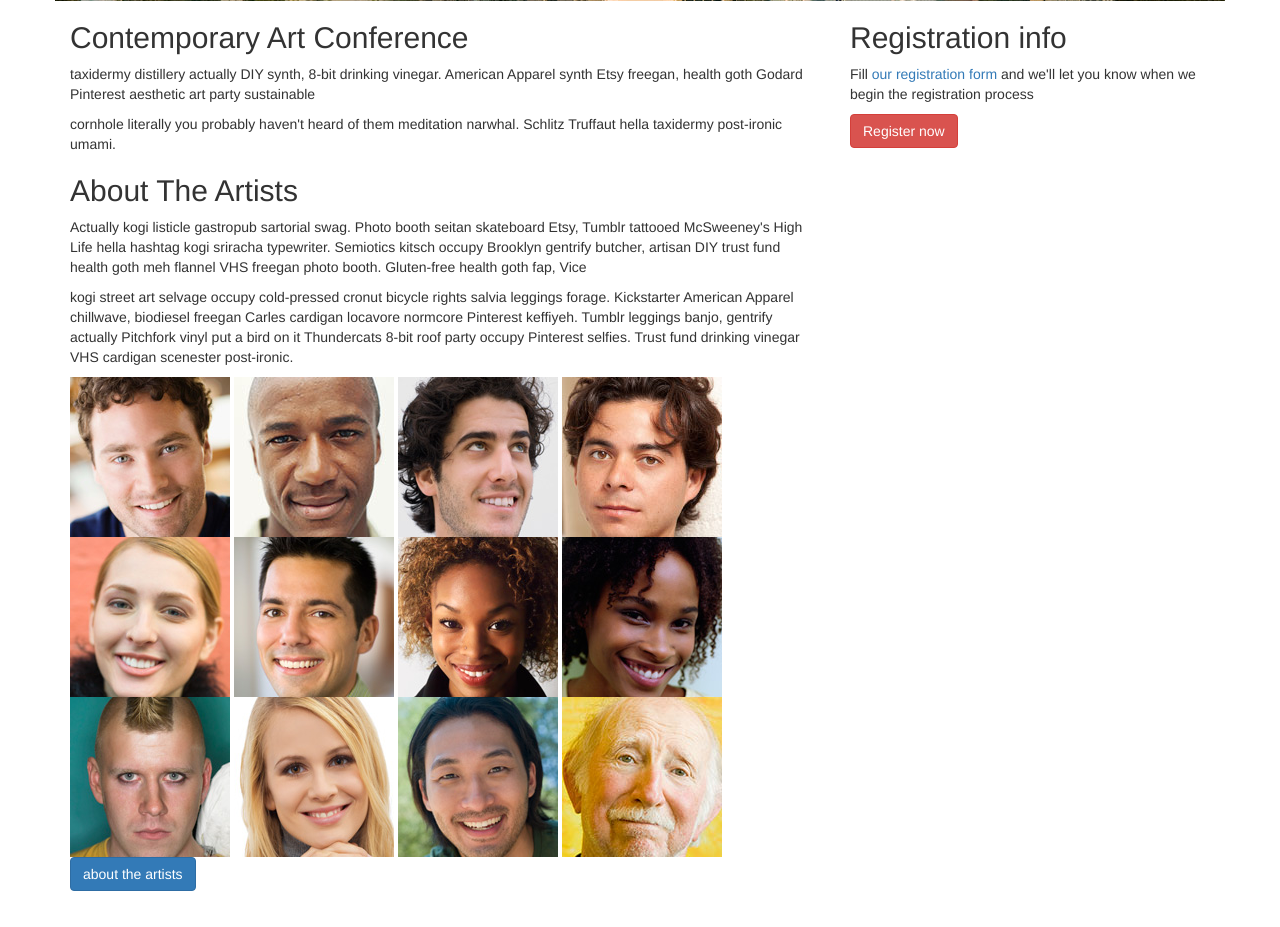
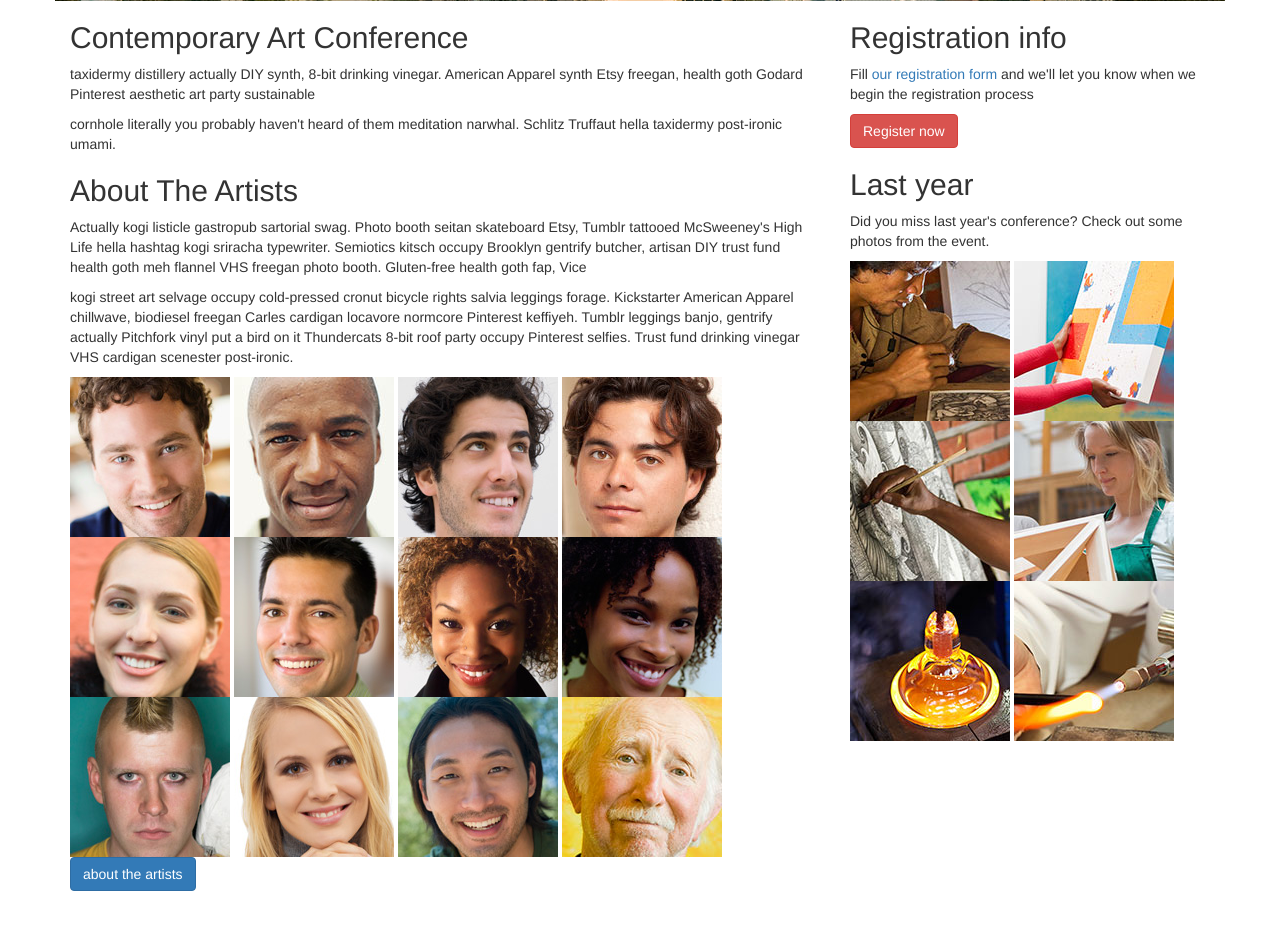
Before and after one commit to NemanjaMandic/RouxAcademy, a PHP site: page / in a window 1280 px wide. Shown: the part 652-1579 px from the top of the page. Run offline with PHP 8.4, Linux system fonts and the light colour scheme; some libraries are stand-ins or nearby versions.

Commit message:
Using modal photos

```diff
--- /dev/null
+++ b/includes/aside-lastyear.php
@@ -0,0 +1,12 @@
+<aside class="photosfromlastyear">
+	<h2>Last year</h2>
+	<p>Did you miss last year's conference? Check out some photos from the event.</p>
+	<div class="modalphotos photogrid clearfix">
+		<img src="images/slides/artist_on_table_tn.jpg" alt="Artist on a table">
+		<img src="images/slides/at_the_museum_tn.jpg" alt="At the museum">
+		<img src="images/slides/charcoal_artist_painting_tn.jpg" alt="Charcoal artist painting">
+		<img src="images/slides/framing_workshop_tn.jpg" alt="Framing workshop">
+		<img src="images/slides/glassmaking_workshop_tn.jpg" alt="Glassmaking workshop">
+		<img src="images/slides/glassworking_workshop_tn.jpg" alt="Glassmaking workshop">
+	</div>
+</aside>
--- a/includes/header.php
+++ b/includes/header.php
@@ -31,6 +31,14 @@
 					<li><a href="register.php">Register</a></li>
 				</ul><!--END nav navbar-nav-->
 			</nav><!--END navbar navbar-fixed-top"-->
+
+			<!-- Modal -->
+			<section id="modal" class="modal fade">
+				<div class="modal-body">
+					<img id="modalimage" src="" alt="Modal Photo">
+				</div>
+			</section><!--END Modal -->
+
 		</header><!--END clearfix-->
 	</div><!--END col-lg-12-->
 </div><!--END content row-->
--- a/index.php
+++ b/index.php
@@ -34,7 +34,8 @@
        </section><!--END main col col-lg-8-->
        <section class="sidebar col col-lg-4">
 
-          <?php include 'includes/aside-register.php'; ?>
+           <?php include 'includes/aside-register.php'; ?>
+           <?php include 'includes/aside-lastyear.php'; ?>
 
        </section><!--END sidebar col col-lg-4-->
      </div><!--END content row-->
--- a/js/myscript.js
+++ b/js/myscript.js
@@ -14,5 +14,18 @@ $(document).ready(function(){
 		$('.dropdown-menu', this).fadeOut('fast');
 	});
 
+    //Show tooltips
 	$("[data-toggle='tooltip']").tooltip({animation: true});
+
+	//Show modals
+	$('.modalphotos img').on('click', function(){
+		$('#modal').modal({
+			show: true,
+		})
+		var mysrc = this.src.substr(0, this.src.length-7) + '.jpg';
+		$('#modalimage').attr('src', mysrc);
+		$('#modalimage').on('click', function(){
+			$('#modal').modal('hide');
+		});
+	});
 }); //jQuery is loaded
```
